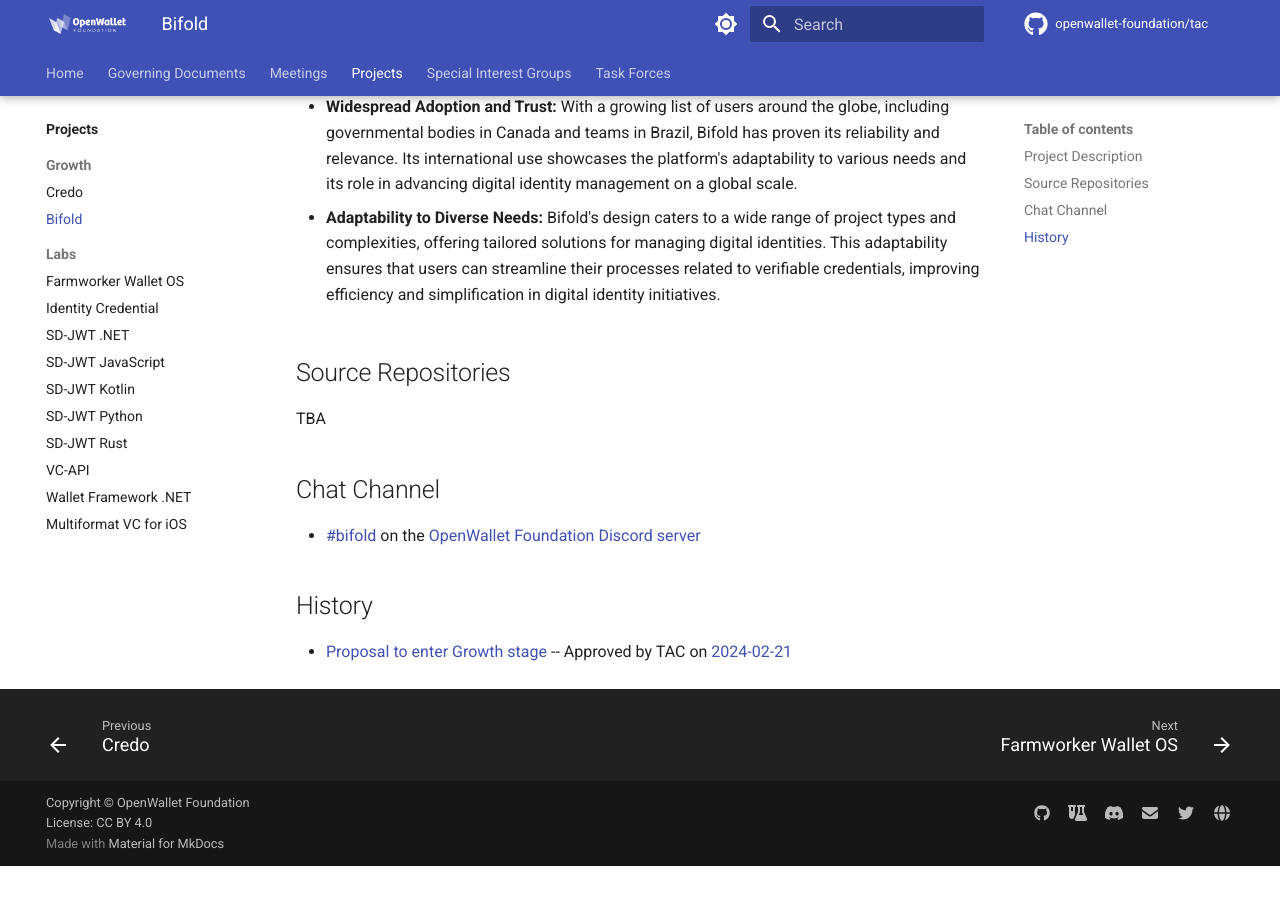
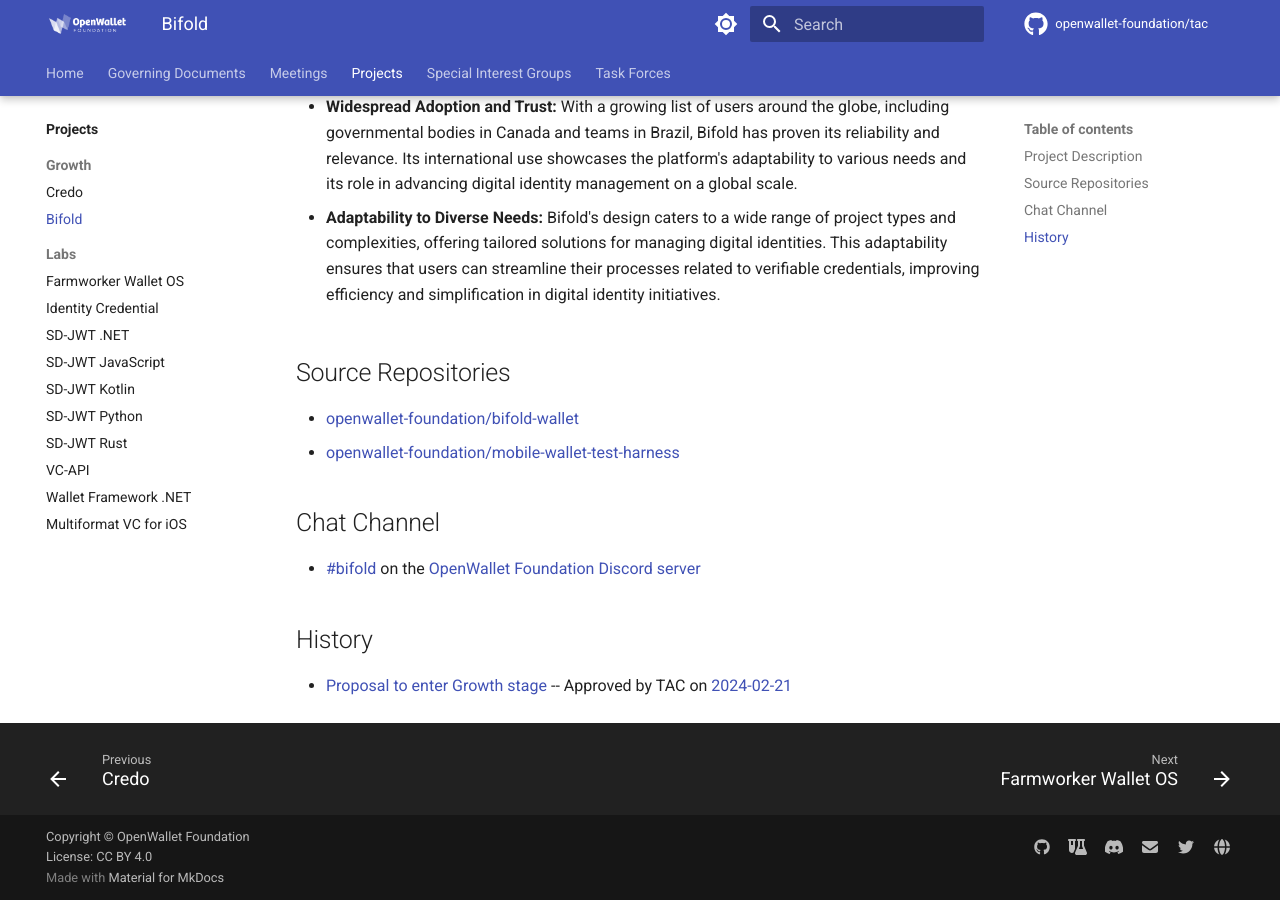
Before and after one commit to openwallet-foundation/tac, an MkDocs documentation site: the page built from docs/projects/bifold.md, in a window 1280 px wide and 900 px high, scrolled down 800 px. Built offline with MkDocs 1.6.1 and Material for MkDocs 9.7.7, drawn with Linux system fonts in a browser that asks for light colours; comment, search, counter and statistics services are not loaded; before the commit the page ends 1666 px from its top, so only the background shows below that.

Commit message:
Add source repos
Signed-off-by: Tracy Kuhrt <tracy.a.kuhrt@accenture.com>

```diff
--- a/docs/projects/bifold.md
+++ b/docs/projects/bifold.md
@@ -18,7 +18,8 @@
 
 ## Source Repositories
 
-TBA
+- [openwallet-foundation/bifold-wallet](https://github.com/openwallet-foundation/bifold-wallet)
+- [openwallet-foundation/mobile-wallet-test-harness](https://github.com/openwallet-foundation/mobile-wallet-test-harness)
 
 ## Chat Channel
 - [#bifold](https://discord.com/channels/1022962884864643214/1209891839071756419) on the [OpenWallet Foundation Discord server](https://discord.gg/openwalletfoundation)
```
